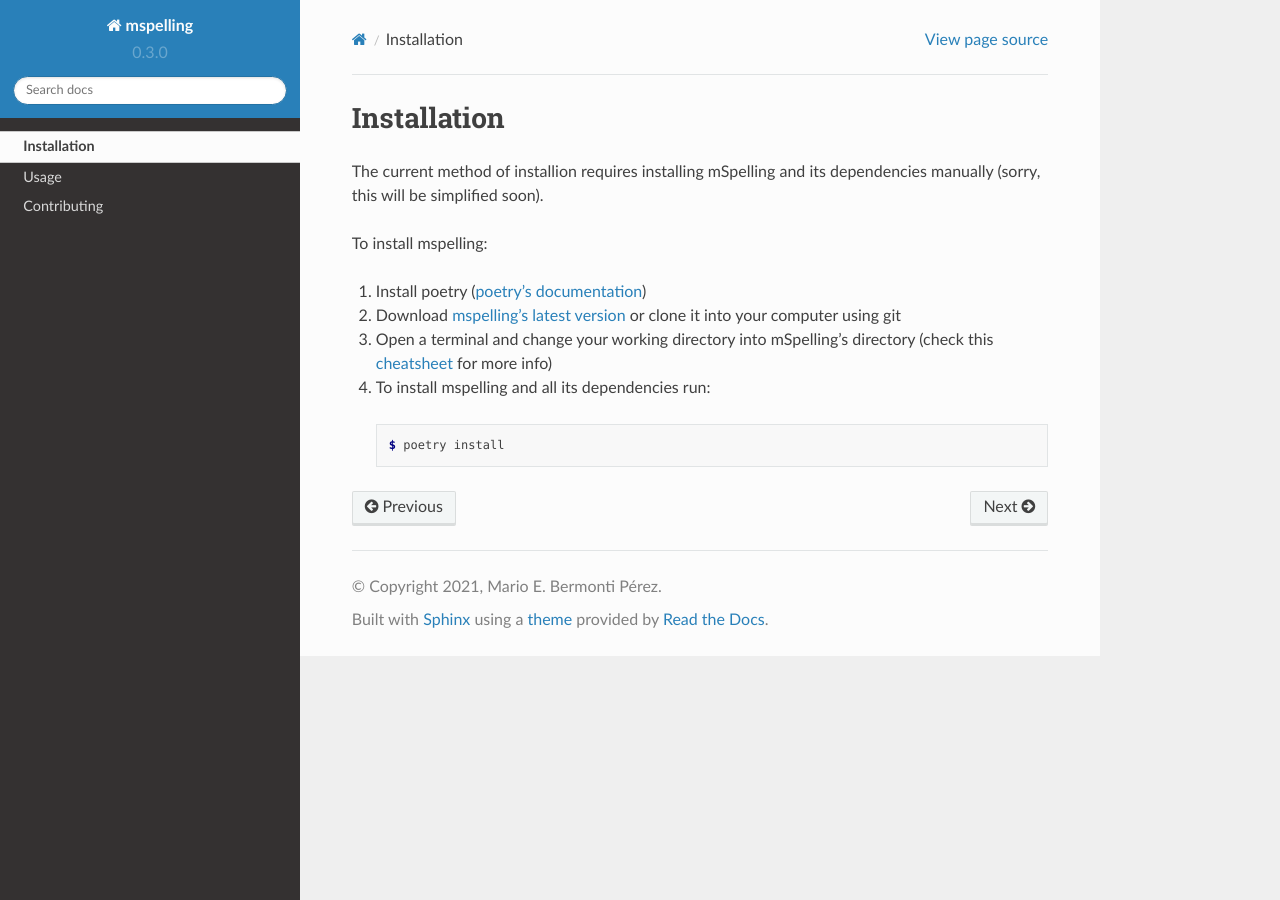
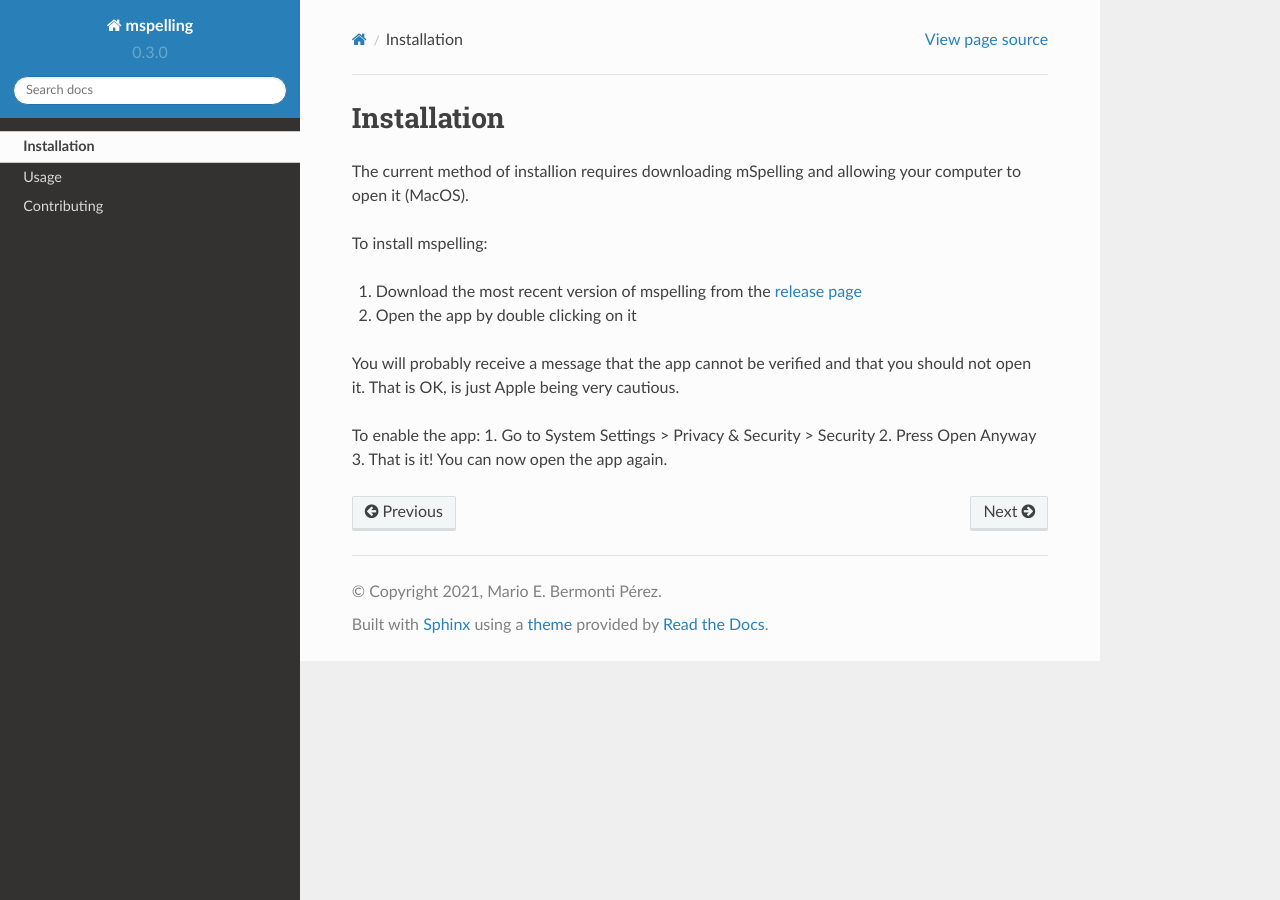
Before and after one commit to mario-bermonti/mspelling, a Sphinx documentation site: the page built from mspelling/docs/installation.rst, in a window 1280 px wide. Built offline with Sphinx 7.4.7 and the Read the Docs theme 2.0.0, drawn with Linux system fonts in a browser that asks for light colours.

Commit message:
[docs] Update installation instructions

```diff
--- a/mspelling/docs/installation.rst
+++ b/mspelling/docs/installation.rst
@@ -4,35 +4,19 @@
 Installation
 ============
 
-The current method of installion requires installing mSpelling and its dependencies manually (sorry, this will be simplified soon).
+The current method of installion requires downloading mSpelling and allowing your computer to
+open it (MacOS).
 
 To install mspelling:
 
-1.  Install poetry (`poetry's documentation`_)
-2.  Download `mspelling's latest version`_ or clone it into your computer using git
-3.  Open a terminal and change your working directory into mSpelling's directory (check this `cheatsheet`_ for more info)
-4.  To install mspelling and all its dependencies run:
+1. Download the most recent version of mspelling from the
+   `release page <https://github.com/mario-bermonti/mspelling/releases>`_
+2. Open the app by double clicking on it
 
-   .. code-block:: console
+You will probably receive a message that the app cannot be verified and that you should not open
+it. That is OK, is just Apple being very cautious.
 
-       $ poetry install
-
-.. _poetry's documentation: https://python-poetry.org/
-.. _mspelling's latest version: https://github.com/mario-bermonti/mspelling/archive/refs/tags/v0.3.0.zip
-.. _cheatsheet: https://www.makeuseof.com/tag/mac-terminal-commands-cheat-sheet/
-.. _pip: https://pip.pypa.io
-.. _Python installation guide: http://docs.python-guide.org/en/latest/starting/installation/
-..
-..
-
-..
-   To install mspelling, run this command in your terminal:
-
-   .. code-block:: console
-
-       $ pip install mspelling
-
-   This is the preferred method to install mspelling, as it will always install the most recent stable release.
-
-   If you don't have `pip`_ installed, this `Python installation guide`_ can guide
-   you through the process.
+To enable the app:
+1. Go to System Settings > Privacy & Security > Security
+2. Press Open Anyway
+3. That is it! You can now open the app again.
```
